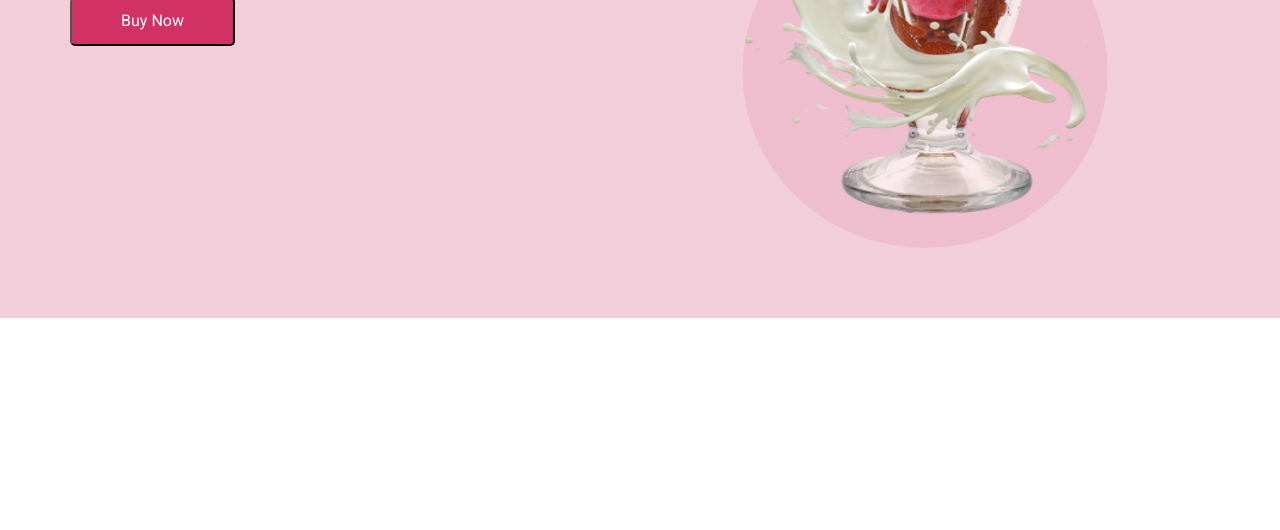
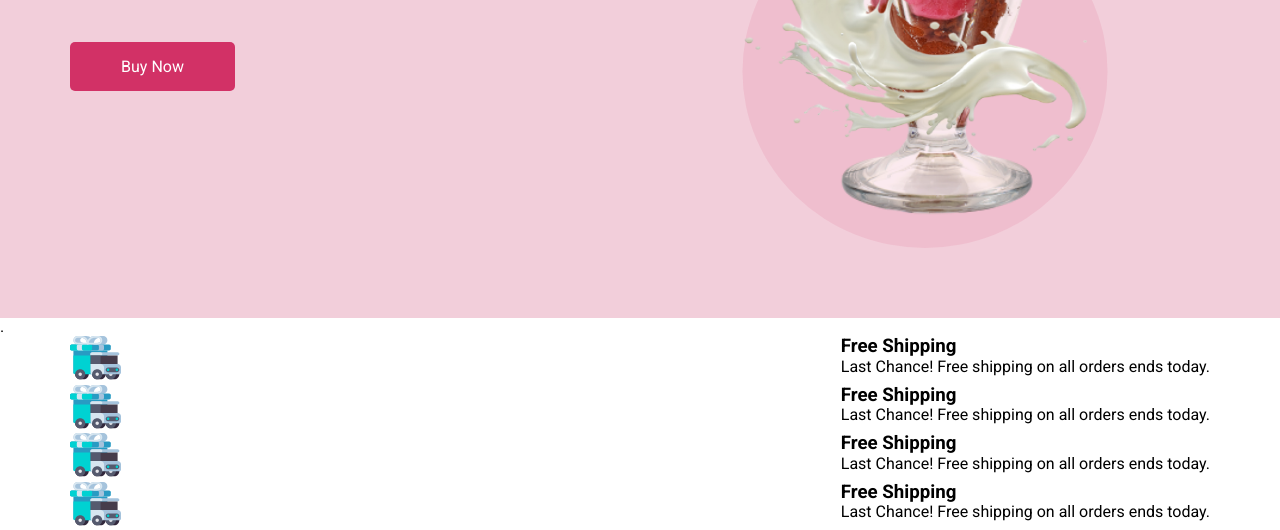
Before and after one commit to Delmosvivik/ice-cream, a plain HTML site: page index.html in a window 1280 px wide. Shown: the part 482-1012 px from the top of the page. Before the commit the page ends 800 px from the top, so only its background shows below. Drawn offline with Linux system fonts and the light colour scheme; a web font is replaced by a local one.

Commit message:
вторая секция

```diff
--- a/css/style.css
+++ b/css/style.css
@@ -68,20 +68,23 @@ color: #150101;
     background-color: #D23166;
     color: white;
     border-radius: 5px;
+    border-style: none;
 }
 .content {
     display: flex;
     align-items: center;
 }
 .content__text {
+    margin-bottom: 50px;
 }
 .content__headline {
-
+    margin-bottom: 6px;
 }
 .title {
     font-family: 'Hind Madurai', sans-serif;
 }
-.comtent__title {
+.content__title {
+    margin-bottom: 35px;
 }
 .content__desc {
     width: 50%;
@@ -128,3 +131,20 @@ bottom: 0;
     width: 79px;
     height: 79px;
 }
+.ice__item {
+display: flex;
+justify-content: space-between;
+}
+.cream {
+}
+.cream__img-wrap {
+}
+.ice__img {
+}
+.cream__desc {
+}
+.cream__title {
+}
+.cream__text {
+
+}
--- a/index.html
+++ b/index.html
@@ -61,6 +61,56 @@
                     </div>
                 </div>
             </div>
+        </section>.
+        <section class="ice">
+            <div class="container">
+                <ul class="ice__list">
+                    <li class="ice__item cream">
+                        <div class="cream__img-wrap">
+                            <img src="img/icons/car.svg" alt="car" class="ice__img">
+                        </div>
+                        <div class="cream__desc">
+                            <h3 class="cream__title">Free Shipping</h3>
+                            <div class="cream__text">
+                                Last Chance! Free shipping on all orders ends today.
+                            </div>
+                        </div>
+                    </li>
+                    <li class="ice__item cream">
+                        <div class="cream__img-wrap">
+                            <img src="img/icons/car.svg" alt="car" class="ice__img">
+                        </div>
+                        <div class="cream__desc">
+                            <h3 class="cream__title">Free Shipping</h3>
+                            <div class="cream__text">
+                                Last Chance! Free shipping on all orders ends today.
+                            </div>
+                        </div>
+                    </li>
+                    <li class="ice__item cream">
+                        <div class="cream__img-wrap">
+                            <img src="/img/icons/car.svg" alt="car" class="ice__img">
+                        </div>
+                        <div class="cream__desc">
+                            <h3 class="cream__title">Free Shipping</h3>
+                            <div class="cream__text">
+                                Last Chance! Free shipping on all orders ends today.
+                            </div>
+                        </div>
+                    </li>
+                    <li class="ice__item cream">
+                        <div class="cream__img-wrap">
+                            <img src="/img/icons/car.svg" alt="car" class="ice__img">
+                        </div>
+                        <div class="cream__desc">
+                            <h3 class="cream__title">Free Shipping</h3>
+                            <div class="cream__text">
+                                Last Chance! Free shipping on all orders ends today.
+                            </div>
+                        </div>
+                    </li>
+                </ul>
+            </div>
         </section>
     </div>
 </body>
```
Also changed, not shown: img/content/Picture4_400P.png (added), img/content/ROOOOOOCK AND STOOOOOOOOONE.webp (added), img/icons/car.svg (added), img/icons/cash.svg (added), img/icons/cup.svg (added), img/icons/delivery.svg (added), 1 other file.
